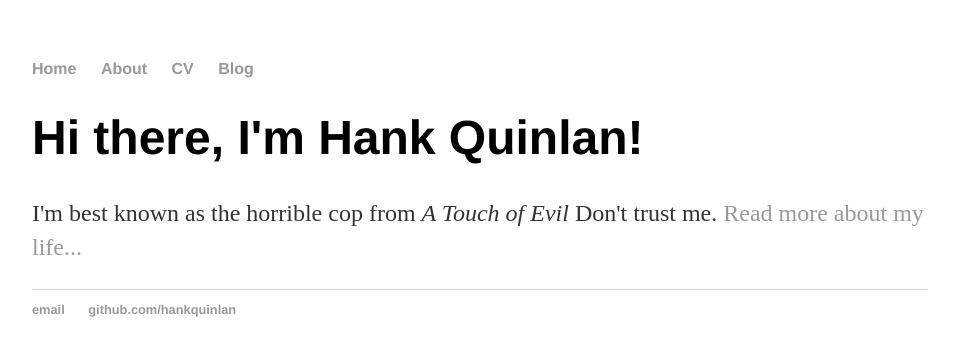
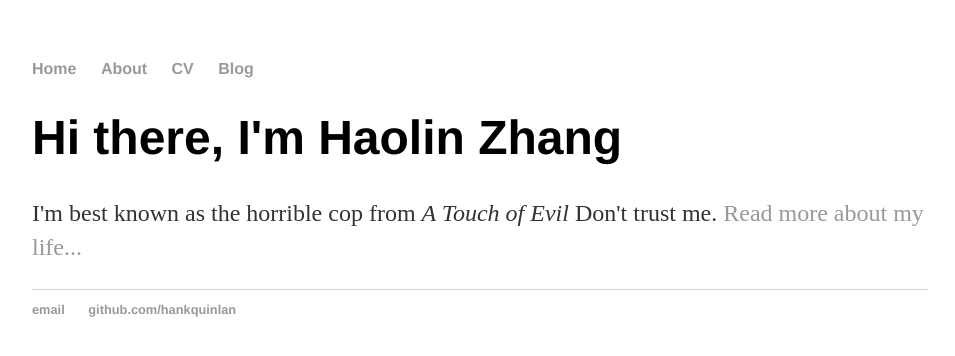
Before and after one commit to Richacha/haolinzhang.github.io, a Jekyll site: the page built from index.html, in a window 1280 px wide. Shown: the top 356 px of the page, without its empty margins (160-1115 px from the left). Built offline with Jekyll 4.4.1, drawn with Linux system fonts in a browser that asks for light colours.

Commit message:
Update index.html

```diff
--- a/index.html
+++ b/index.html
@@ -3,6 +3,6 @@ layout: default
 title: Haolin Zhang
 ---
 <div class="blurb">
-	<h1>Hi there, I'm Hank Quinlan!</h1>
+	<h1>Hi there, I'm Haolin Zhang</h1>
 	<p>I'm best known as the horrible cop from <em>A Touch of Evil</em> Don't trust me. <a href="/about">Read more about my life...</a></p>
 </div><!-- /.blurb -->
```
